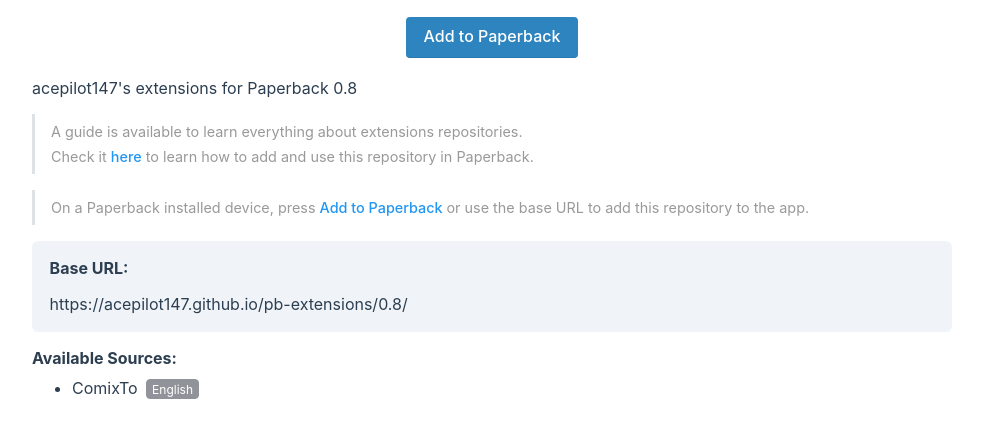
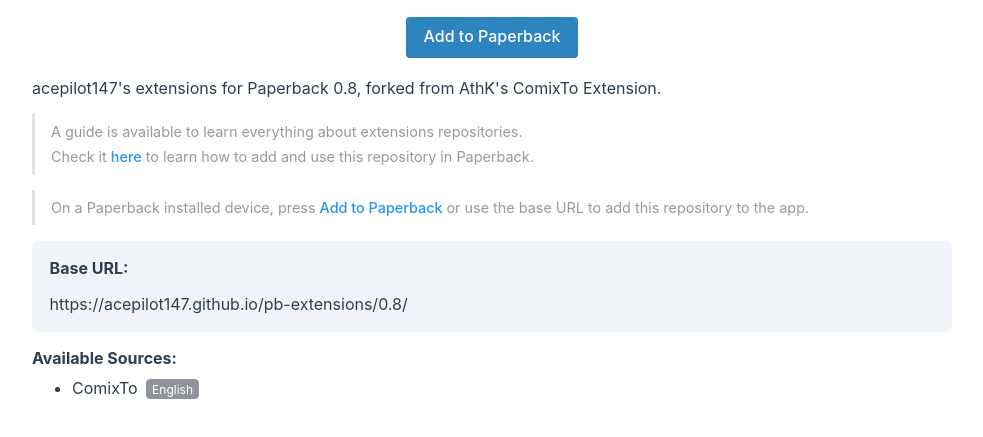
Before and after one commit to Michiya52/pb-extensions, a plain HTML site: page 0.8/index.html in a window 1280 px wide. Shown: the part 293-730 px from the top of the page, without its empty margins (148-1131 px from the left). Drawn offline with Linux system fonts and the light colour scheme.

Commit message:
Better attribution to AthK

```diff
--- a/0.8/index.html
+++ b/0.8/index.html
@@ -20,7 +20,7 @@
   </header>
 
   <div class="content">
-    <p id="repositoryDescription">acepilot147's extensions for Paperback 0.8</p>
+    <p id="repositoryDescription">acepilot147's extensions for Paperback 0.8, forked from AthK's ComixTo Extension.</p>
     <blockquote>
       <p>A guide is available to learn everything about extensions repositories.</p>
       <p>
```
